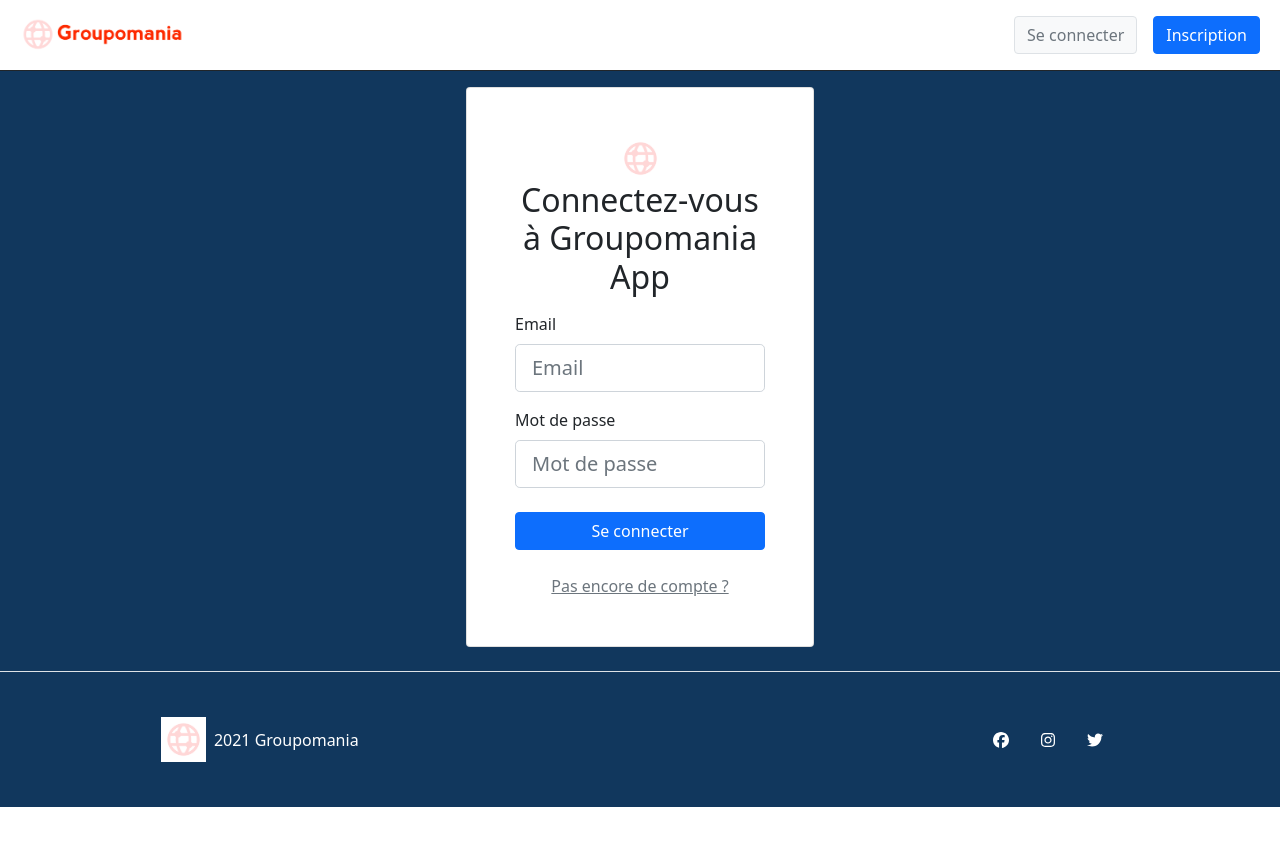
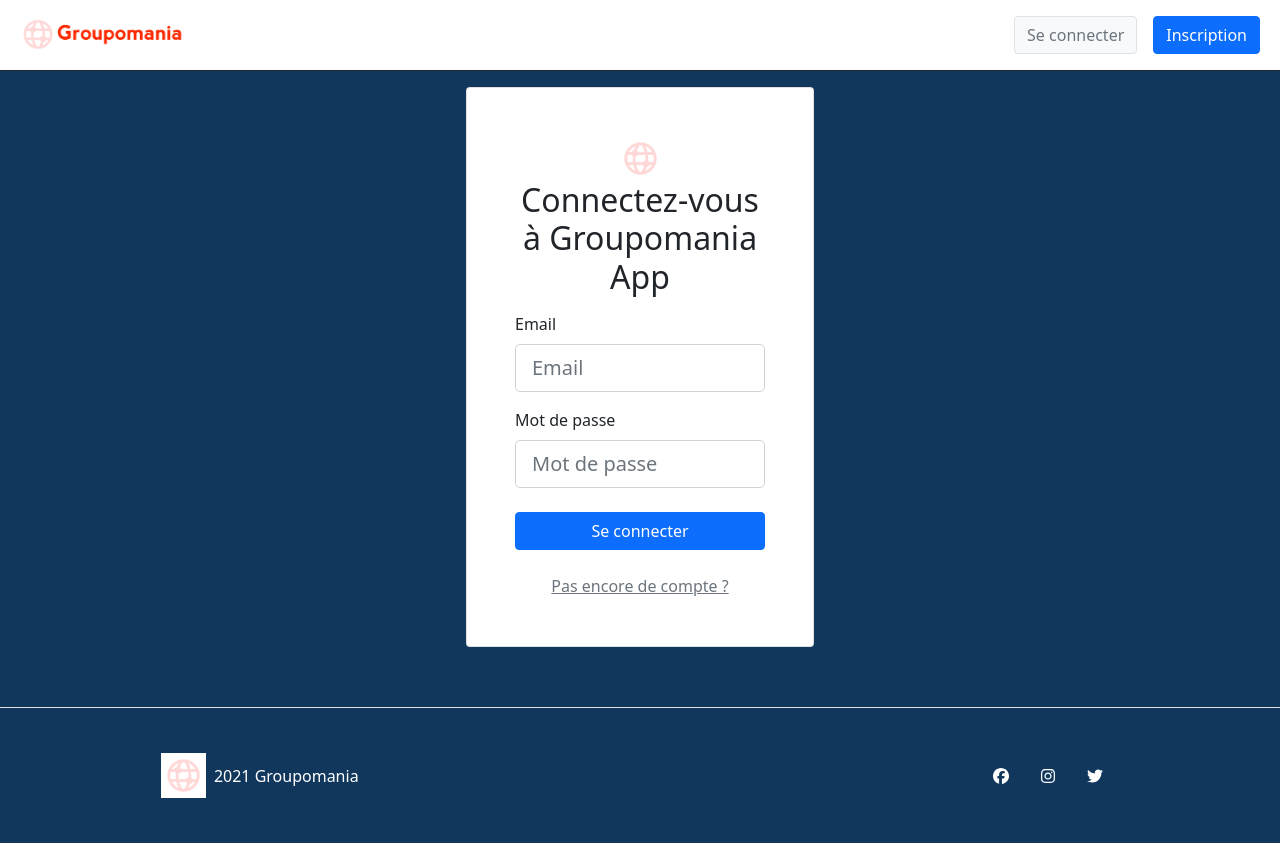
Before and after one commit to Hatina1/P7-Groupomania, a React (Create React App) app in the folder frontend/: page /login in a window 1280 px wide. Before the commit the page ends 807 px from the top, so only its background shows below. Built offline with nearby package versions, Linux system fonts and the light colour scheme.

Commit message:
Modify styles container div

```diff
--- a/frontend/src/App.css
+++ b/frontend/src/App.css
@@ -10,6 +10,10 @@
 	min-height: 100%;
 	position: relative;
 }
+.ct-height {
+	min-height: calc(100vh - 204px);
+}
+
 .footer-change {
 	position: absolute;
 }
--- a/frontend/src/App.js
+++ b/frontend/src/App.js
@@ -37,7 +37,7 @@
 		<Router>
 			<div className="bg-color bg-opacity-10">
 				<Navbar />
-				<div className="container mt-3">
+				<div className="container ct-height mt-3">
 					<QueryClientProvider client={queryClient}>
 						<Routes>
 							<Route
```
